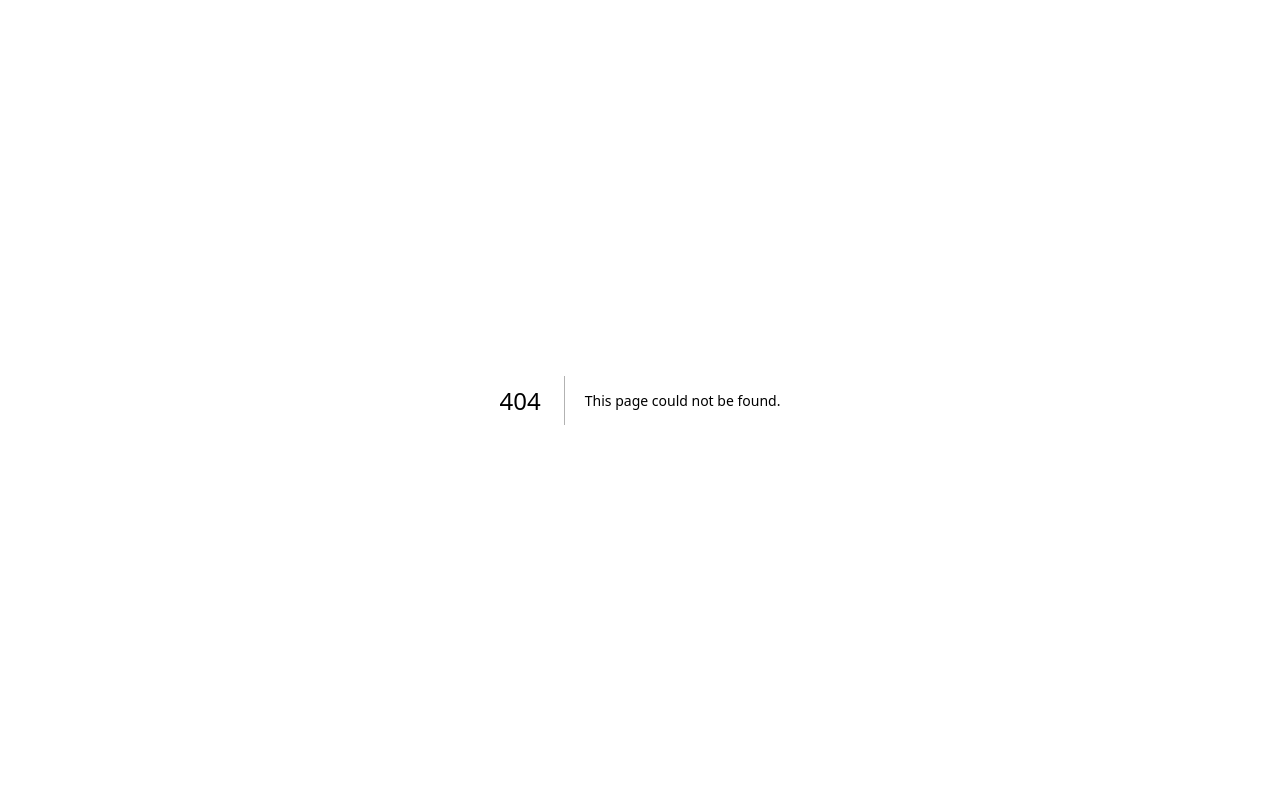
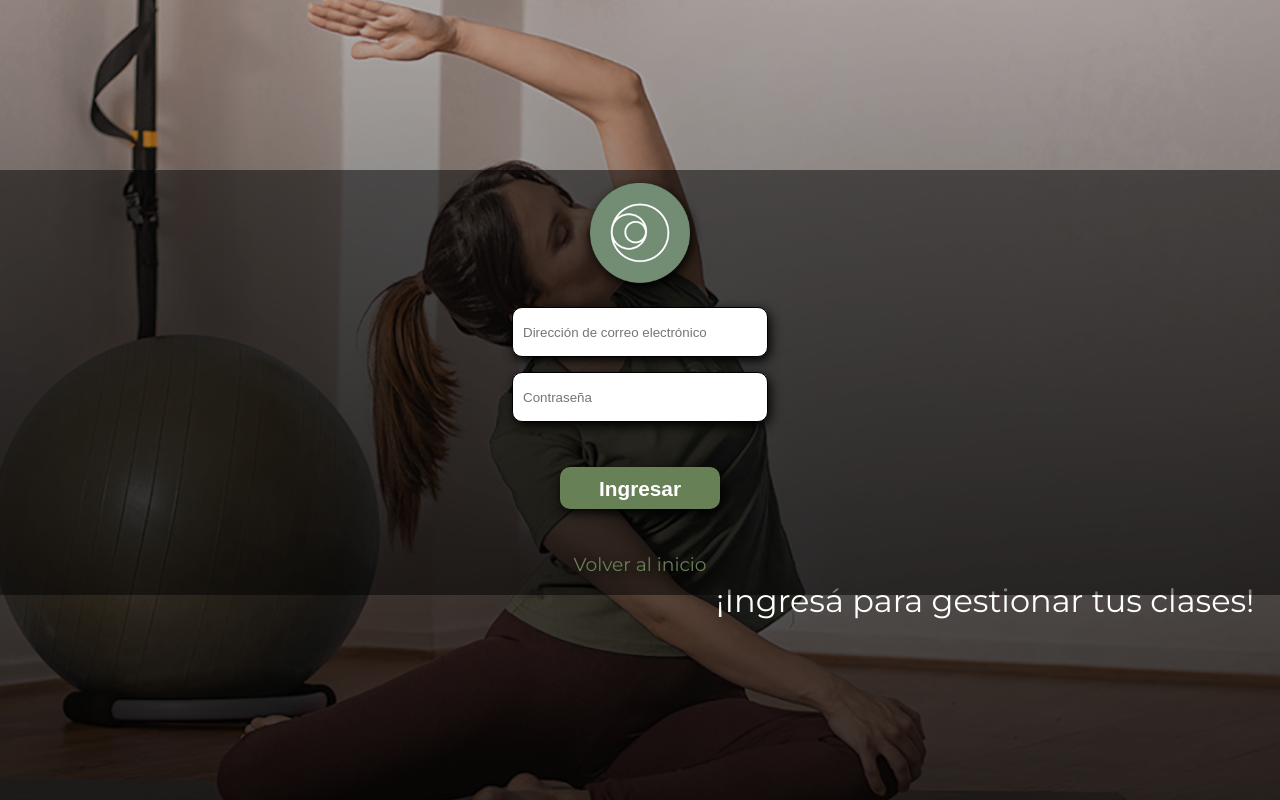
Before and after one commit to NicolasRou/Zentra-Pilates, a Next.js app in the folder zentra-pilates/: page /login in a window 1280 px wide. Before the commit this address had no page. Built offline with nearby package versions, Linux system fonts and the light colour scheme.

Commit message:
fix: login

```diff
--- /dev/null
+++ b/zentra-pilates/src/pages/login.jsx
@@ -0,0 +1,130 @@
+require("dotenv").config();
+import styles from "@/styles/Socios/Login.module.css";
+import logo from "../assets/miniLogo.png";
+import Image from "next/image";
+import Link from "next/link";
+import { useRouter } from "next/router";
+import { useState } from "react";
+import swal from "sweetalert";
+
+export default function Login() {
+  const router = useRouter();
+  const [mail, setMail] = useState("");
+  const [password, setPassword] = useState("");
+
+  const setJwt = async () => {
+    try {
+      const response = await fetch("http://localhost:5000/login", {
+        method: "POST",
+        headers: {
+          "Content-type": "application/json",
+        },
+        body: JSON.stringify({
+          mail: mail,
+          password: password,
+        }),
+      });
+
+      if (!response.ok) {
+        swal({
+          title: "Error",
+          text: "Datos incorrectos",
+          icon: "error",
+          button: "Ok",
+        });
+        return;
+      } else {
+        swal("Has ingresado con exito!", {
+          buttons: false,
+          timer: 1000,
+        });
+      }
+
+      const responseJson = await response.json();
+      console.log(responseJson);
+      console.log(responseJson.data[0].ci);
+      localStorage.setItem("jwt", responseJson.token);
+      const clientId = responseJson.data[0].ci;
+
+      if (clientId === process.env.PASSWORD_ADMIN) {
+        router.push("/admin");
+      } else {
+        router.push(`/dashboard?id=${clientId}`);
+      }
+    } catch (error) {
+      console.log(error);
+    }
+  };
+
+  const onClick = (e) => {
+    e.preventDefault();
+    if (!mail.trim() || !password.trim()) {
+      console.log("Ingrese ambos el mail y la contraseña.");
+      swal("Ingrese ambos el mail y la contraseña.", {
+        buttons: false,
+        timer: 1500,
+        closeOnClickOutside: true,
+      });
+    } else if (!mail.trim()) {
+      console.log("Ingrese el mail.");
+    } else if (!password.trim()) {
+      console.log("Ingrese la contraseña.");
+    } else {
+      setJwt();
+    }
+  };
+
+  const onChangeMail = (e) => {
+    setMail(e.target.value);
+  };
+  const onChangePass = (e) => {
+    setPassword(e.target.value);
+  };
+
+  return (
+    <>
+      <div className={styles.container}>
+        <div className={styles.bg__img}></div>
+        <div className={styles.block_title}>
+          <h1>¡Ingresá para gestionar tus clases!</h1>
+
+          <div className={styles.block_form}>
+            <Image
+              src={logo}
+              width={100}
+              className={styles.logo}
+              alt="Logo"
+              priority
+            />
+            <form action="" className={styles.form}>
+              <input
+                type="email"
+                value={mail}
+                name="email"
+                id="email"
+                placeholder="Dirección de correo electrónico"
+                required
+                onChange={onChangeMail}
+              />
+              <input
+                type="password"
+                value={password}
+                name="password"
+                id="password"
+                placeholder="Contraseña"
+                required
+                onChange={onChangePass}
+              />
+              <button onClick={onClick}>Ingresar</button>
+            </form>
+            <div className={styles.link_home}>
+              <Link href="/">
+                <h3>Volver al inicio</h3>
+              </Link>
+            </div>
+          </div>
+        </div>
+      </div>
+    </>
+  );
+}
```
